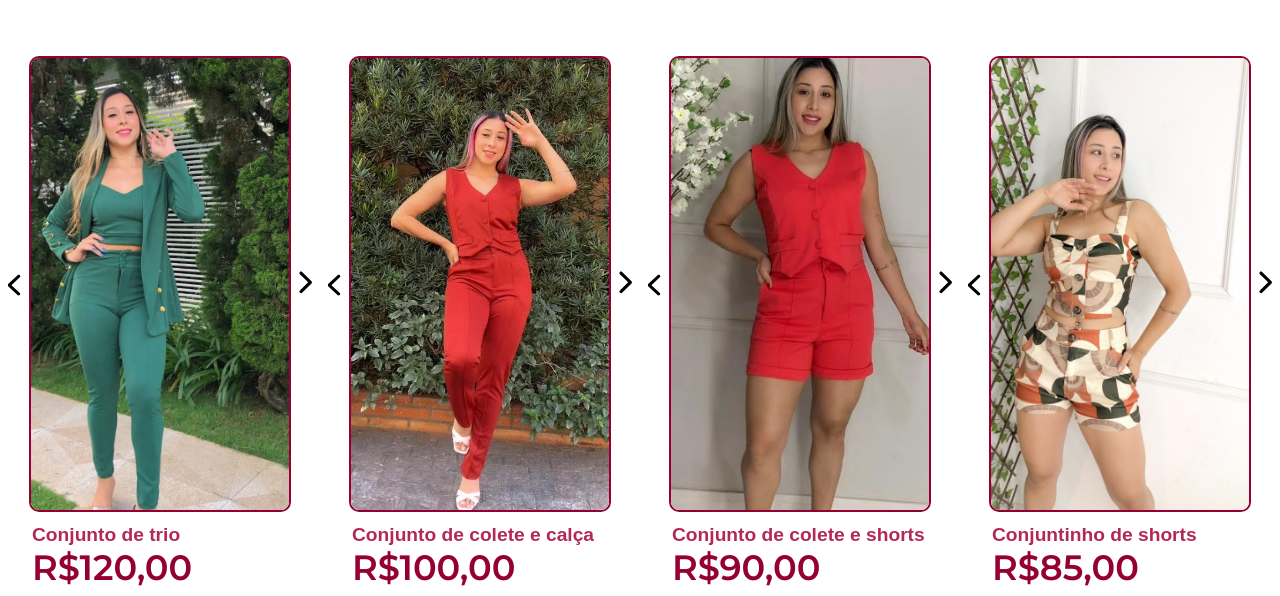
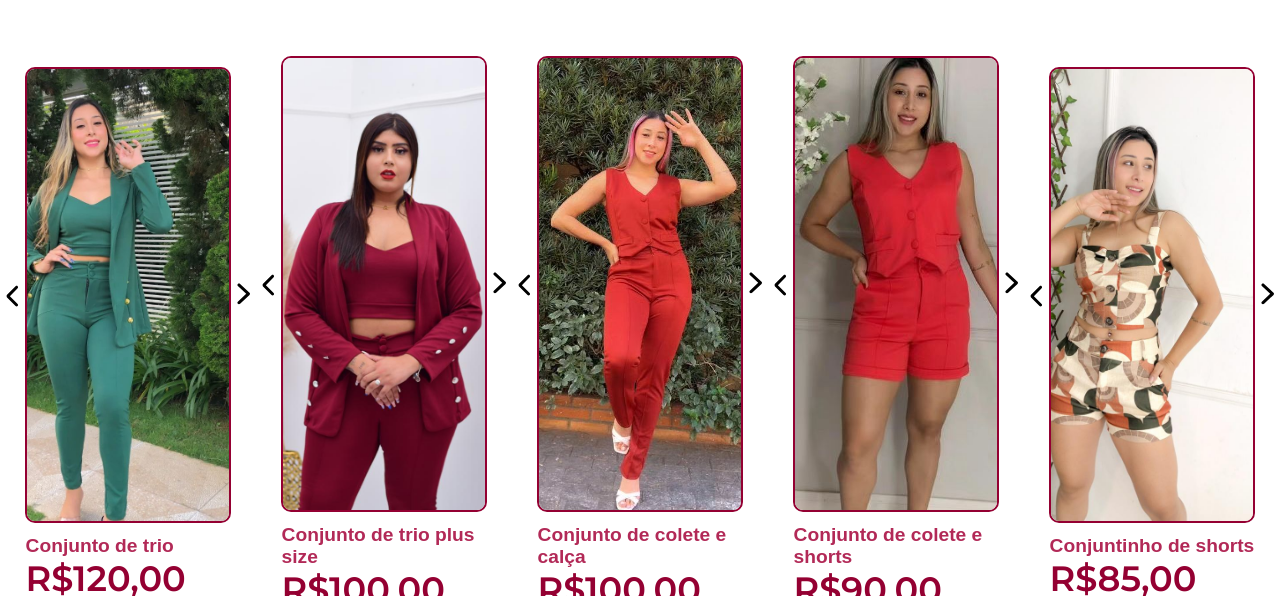
Before and after one commit to anderson-fndz/modas-jordan-varejo-catalogo, a plain HTML site: page index.html in a window 1280 px wide. Shown: the part 1088-1684 px from the top of the page. Drawn offline with Linux system fonts and the light colour scheme.

Commit message:
mais produto

```diff
--- a/index.html
+++ b/index.html
@@ -167,6 +167,33 @@
                 </div>
             </div>
 
+            <div class="produto">
+
+                <div class="container-slider">
+                    <button id="prev-button"><img
+                            src="images/svg/arrow-icon.svg"
+                            alt="arrow"></button>
+
+                    <div class="container-images">
+                        <img class="slider on" src="images/conjuntos/trijunto plus size [1].jpg"
+                            alt="social regata e calça">
+                        <img class="slider" src="images/conjuntos/trijunto plus size [2].jpg"
+                            alt="social calça e regata">
+                        <img class="slider" src="images/conjuntos/trijunto plus size [3].jpg"
+                            alt="social calça e regata">
+                    </div>
+
+                    <button id="next-button"><img
+                            src="images/svg/arrow-icon.svg"
+                            alt="arrow"></button>
+                </div>
+                <div class="description">
+                    <p>Conjunto de trio plus size</p>
+                    <h3>R$100,00</h3>
+                    <a href="https://wa.me/5511987884069?text=Vi+o+cat%C3%A1logo+e+queria+saber+sobre+o+conjunto+de+trio+plus+size"><button class="button-whats"> <img src="images/svg/whats icon small.svg" alt="whats icon"> Peça já o seu agora!</button></a>
+                </div>
+            </div>
+
 
             <div class="produto">
 
--- a/style.css
+++ b/style.css
@@ -256,6 +256,10 @@ html {
         color: #F2E8DC;
     }
 
+    .box-header h2{
+        text-align: start;
+    }
+
     svg {
         fill: #F2E8DC;
     }
```
Also changed, not shown: images/conjuntos/trijunto plus size [1].jpg (added), images/conjuntos/trijunto plus size [2].jpg (added), images/conjuntos/trijunto plus size [3].jpg (added), images/logo/favicon vazado.png (deleted), images/logo/favicon.png, images/logo/logo dark.png (added).
